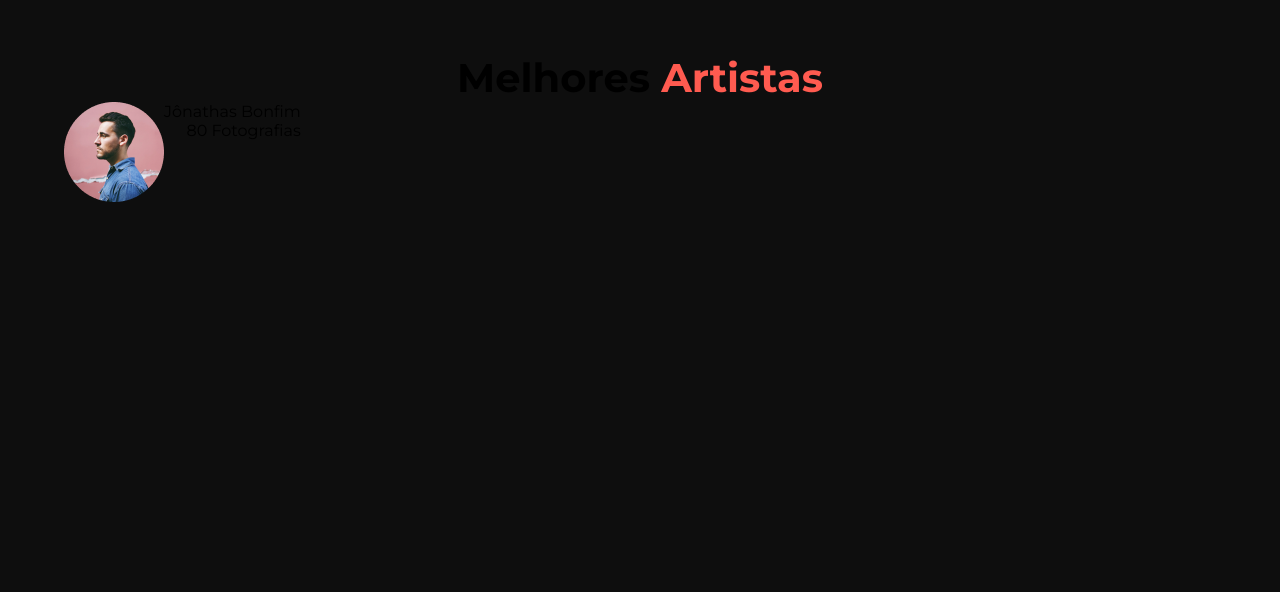
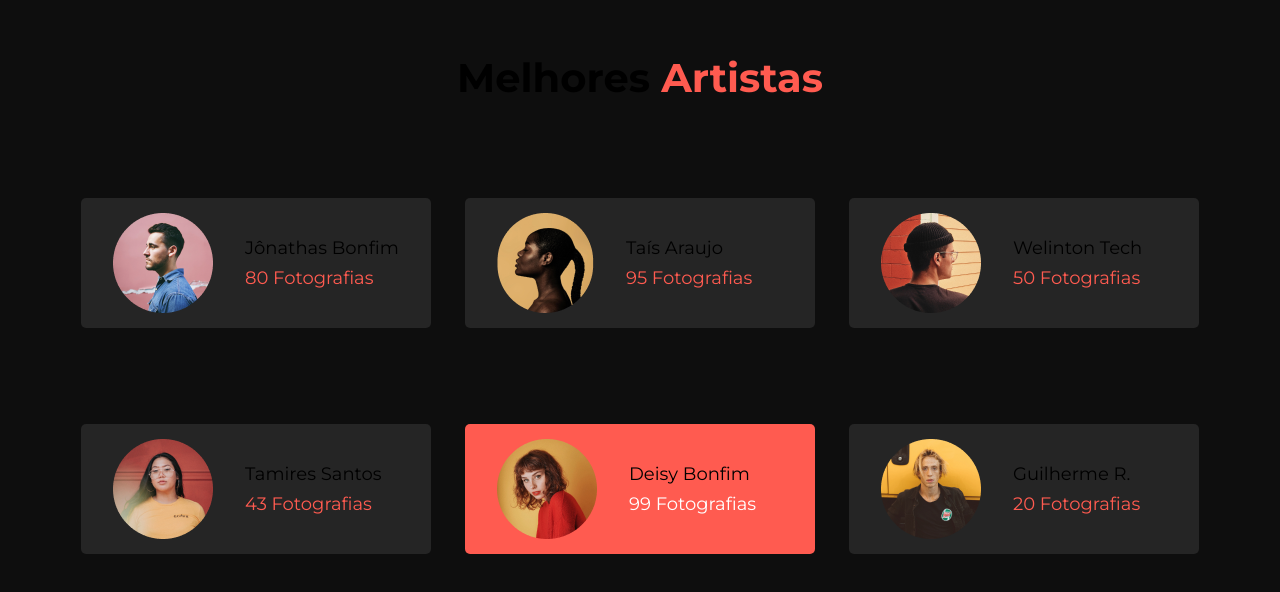
Before and after one commit to Jonathas-bonfim/NFTS, a React (Create React App) app: page / in a window 1280 px wide. Shown: the part 3844-4436 px from the top of the page. Before the commit the page ends 4050 px from the top, so only its background shows below. Built offline with nearby package versions, Linux system fonts and the light colour scheme.

Commit message:
best artists

```diff
--- a/src/pages/home/index.scss
+++ b/src/pages/home/index.scss
@@ -277,6 +277,7 @@ main {
     .artist-title {
       font-size: 2.5rem;
       font-weight: bold;
+      margin-bottom: 6rem;
     }
 
     span {
@@ -285,17 +286,43 @@ main {
   }
 
   .gallery-artists {
-    display: inline-block;
+    display: flex;
+    justify-content: space-around;
   }
 
-  .artistaaa {
-    display: flex;
+  .info-artist {
+    display: inline-flex;
     flex-direction: row;
+    align-items: center;
+
+    border-radius: 5px;
+    padding: 2rem;
+    margin-bottom: 6rem;
+    gap: 2rem;
+
+    height: 130px;
+    width: 350px;
+
+    background-color: var(--card-color);
 
     .text {
       display: flex;
       flex-direction: column;
-      align-items: flex-end;
+      align-items: flex-start;
+      justify-content: flex-start;
+
+      font-size: 18px;
+
+      .photographs {
+        margin-top: 0.5rem;
+        color: var(--color-logo);
+      }
     }
   }
+  .featured-artist {
+    background-color: var(--color-logo);
+  }
+  .featured {
+    color: var(--text-color) !important;
+  }
 }
--- a/src/pages/home/index.tsx
+++ b/src/pages/home/index.tsx
@@ -218,14 +218,62 @@ export function Home() {
         </div>
 
         <div className="gallery-artists">
-          <div className="artistaaa">
+
+          <div className="info-artist">
             <img src={artist1} alt="Artista" />
             <div className="text">
               <p>Jônathas Bonfim</p>
-              <p>80 Fotografias</p>
+              <p className="photographs">80 Fotografias</p>
             </div>
           </div>
+
+          <div className="info-artist">
+            <img src={artist2} alt="Artista" />
+            <div className="text">
+              <p>Taís Araujo</p>
+              <p className="photographs">95 Fotografias</p>
+            </div>
+          </div>
+
+          <div className="info-artist">
+            <img src={artist3} alt="Artista" />
+            <div className="text">
+              <p>Welinton Tech</p>
+              <p className="photographs">50 Fotografias</p>
+            </div>
+          </div>
+
         </div>
+
+        <div className="gallery-artists">
+
+          <div className="info-artist">
+            <img src={artist4} alt="Artista" />
+            <div className="text">
+              <p>Tamires Santos</p>
+              <p className="photographs">43 Fotografias</p>
+            </div>
+          </div>
+
+          <div className="featured-artist info-artist">
+            <img src={artist5} alt="Artista" />
+            <div className="text">
+              <p>Deisy Bonfim</p>
+              <p className="featured photographs">99 Fotografias</p>
+            </div>
+          </div>
+
+          <div className="info-artist">
+            <img src={artist6} alt="Artista" />
+            <div className="text">
+              <p>Guilherme R.</p>
+              <p className="photographs">20 Fotografias</p>
+            </div>
+          </div>
+
+
+        </div>
+
       </section>
     </body >
 
```
